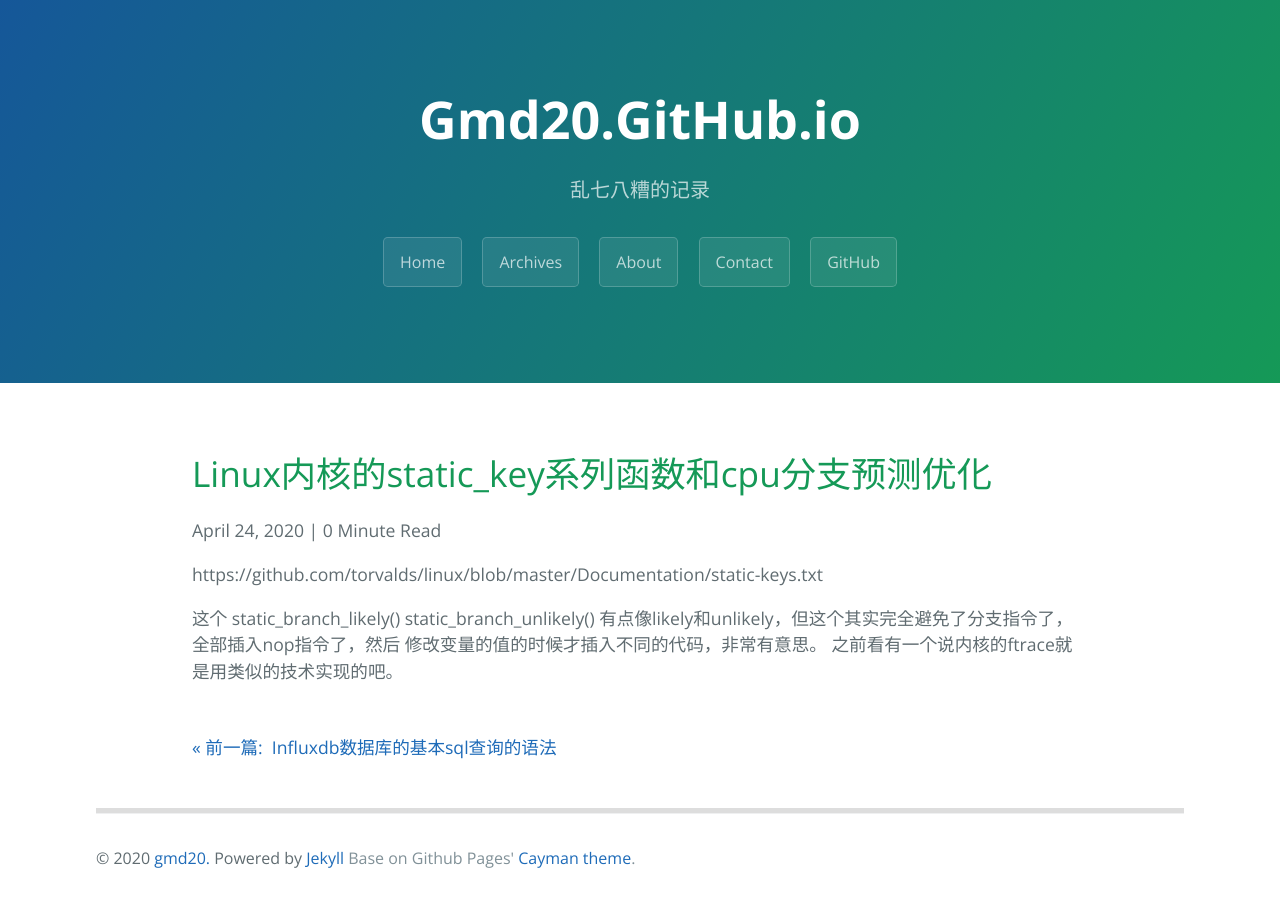
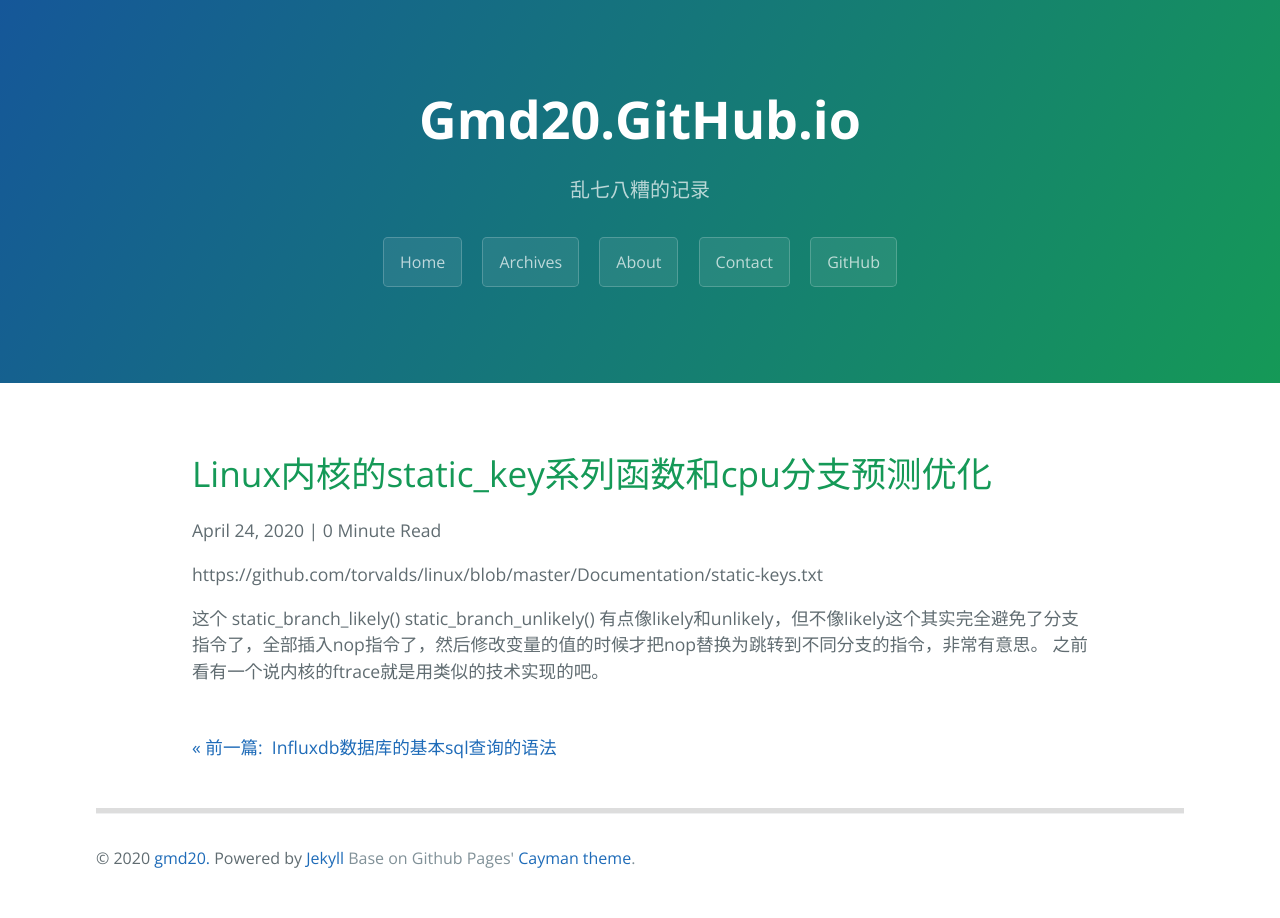
Before and after one commit to gmd20/gmd20.github.io, a Jekyll site: the page built from _posts/2020-04-24-linux内核的static_key系列函数和cpu分支预测优化.markdown, in a window 1280 px wide. Built offline with Jekyll 4.4.1, drawn with Linux system fonts in a browser that asks for light colours; comment, search, counter and statistics services are not loaded.

Commit message:
Update 2020-04-24-linux内核的static_key系列函数和cpu分支预测优化.markdown

```diff
--- a/_posts/2020-04-24-linux内核的static_key系列函数和cpu分支预测优化.markdown
+++ b/_posts/2020-04-24-linux内核的static_key系列函数和cpu分支预测优化.markdown
@@ -1,4 +1,3 @@
 https://github.com/torvalds/linux/blob/master/Documentation/static-keys.txt
 
-这个	static_branch_likely() 	static_branch_unlikely() 有点像likely和unlikely，但这个其实完全避免了分支指令了，全部插入nop指令了，然后
-修改变量的值的时候才插入不同的代码，非常有意思。 之前看有一个说内核的ftrace就是用类似的技术实现的吧。
+这个	static_branch_likely() 	static_branch_unlikely() 有点像likely和unlikely，但不像likely这个其实完全避免了分支指令了，全部插入nop指令了，然后修改变量的值的时候才把nop替换为跳转到不同分支的指令，非常有意思。 之前看有一个说内核的ftrace就是用类似的技术实现的吧。
```
